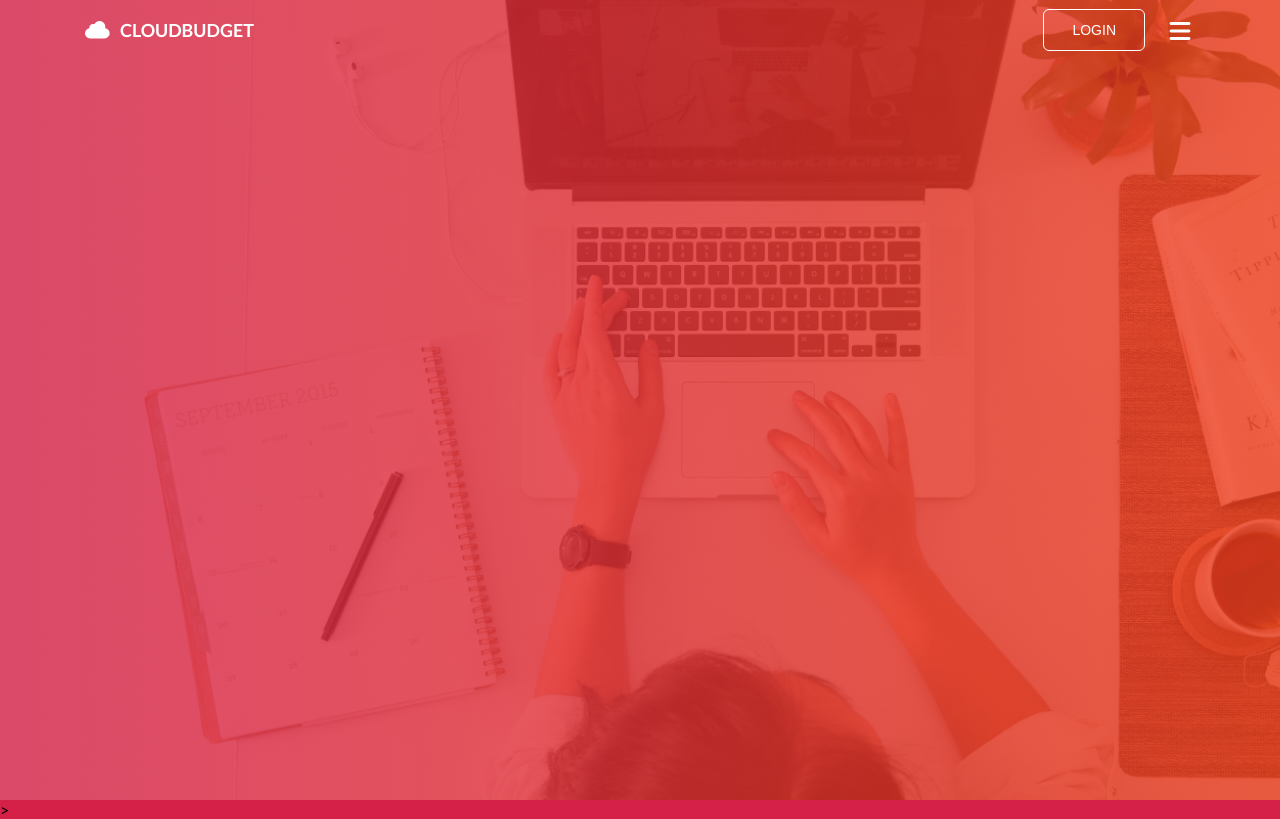
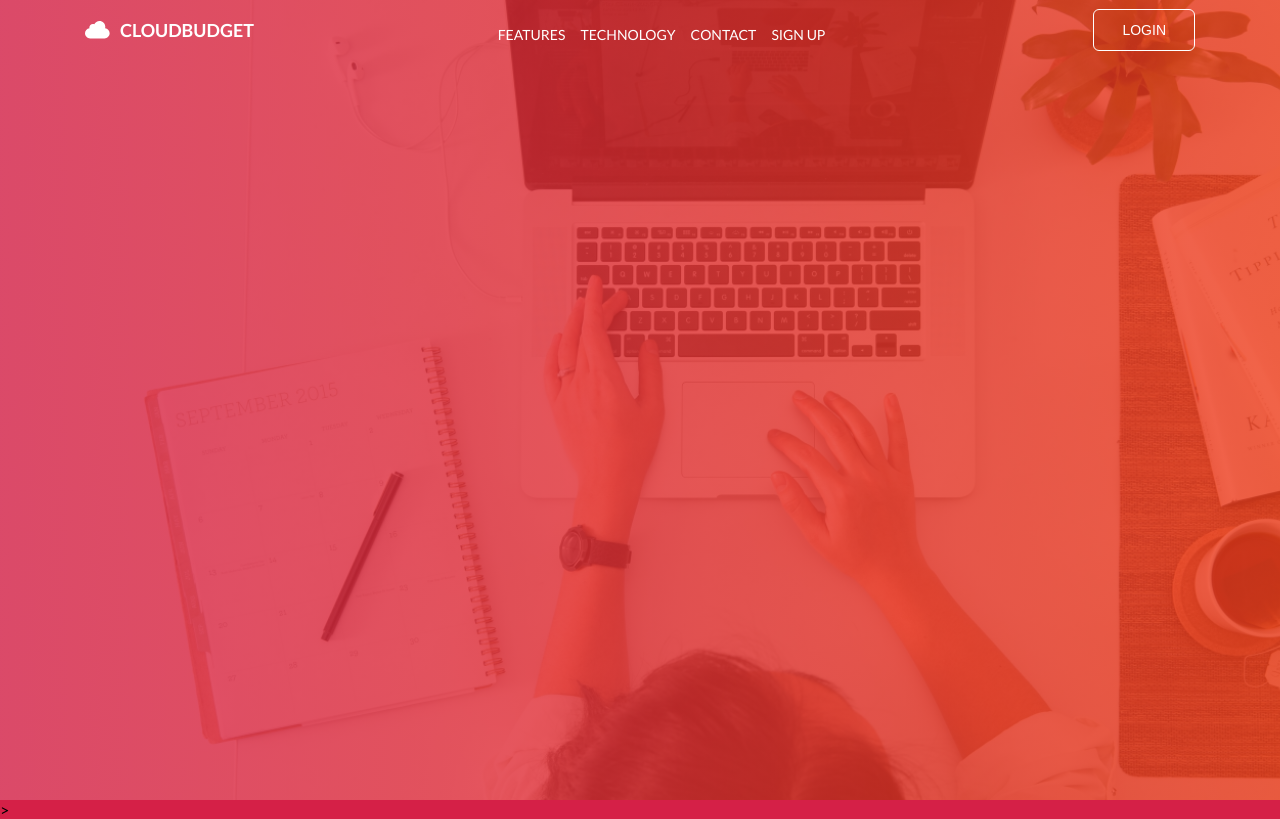
Before and after one commit to defcub/web-practice-kaban-taras, a plain HTML site: page index.html in a window 1280 px wide. Drawn offline with Linux system fonts and the light colour scheme; a web font is replaced by a local one.

Commit message:
Desktop navpar create

```diff
--- a/assets/css/style.css
+++ b/assets/css/style.css
@@ -136,11 +136,9 @@ ul {
     color: var(--dark-color);
 }
 
-/* ...........Media queries........., */
+/* ..........................Media-queries................................., */
+
 @media screen and (min-width: 1150px) {
-    .content-wrap {
-        padding: 0;
-    }
     .btn_Login {
         padding: 12px 28px;
     }
@@ -152,4 +150,35 @@ ul {
     .btn_Login i {
         display: none;
     }
+    .menu-icon {
+        display: none;
+    }
+
+    .main-menu {
+        position: static;
+        right: 2500px;
+        width: 100%;
+        height: auto;
+        display: flex;
+        flex-direction: row;
+        justify-content: center;
+        align-items: center;
+        background-color: transparent;
+        color: var(--light-color);
+        font-size: 1.5rem;
+    }
+    .main-menu li:not(:last-child) {
+        margin-bottom: 0;
+        margin-right: 15px;
+    }
+
+    .main-menu li a {
+        color: var(--light-color);
+        font-size: .875rem;
+    }
 }
+    @media screen and (min-width: 1150px) {
+    .content-wrap {
+        padding: 0;
+    }
+}
--- a/index.html
+++ b/index.html
@@ -23,10 +23,10 @@
                 </div>
 
                 <ul id="mainMenu" class="main-menu">
-                    <li><a href="#">features</a></li>
-                    <li><a href="#">technology</a></li>
-                    <li><a href="#">contact</a></li>
-                    <li><a href="#">sign up</a></li>
+                    <li><a href="#" class="uppercase">features</a></li>
+                    <li><a href="#" class="uppercase">technology</a></li>
+                    <li><a href="#" class="uppercase">contact</a></li>
+                    <li><a href="#" class="uppercase">sign up</a></li>
                 </ul>
             </nav>
             <div id="iconBlock" class="menu-icon">
```
